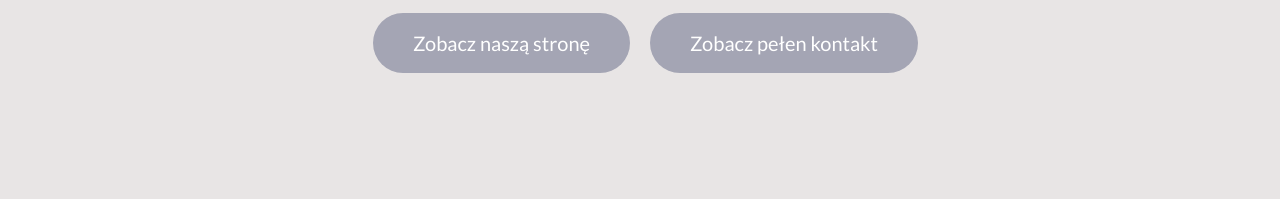
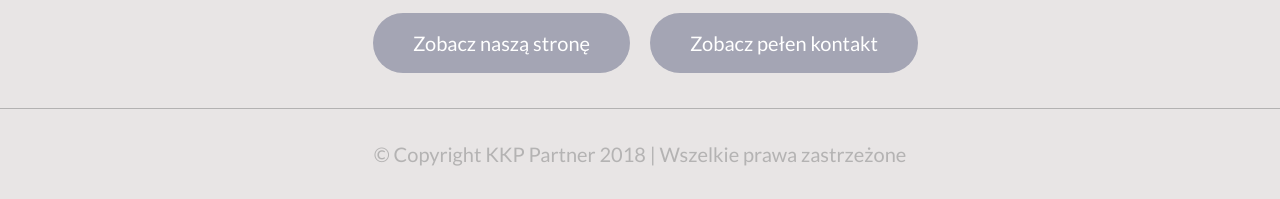
Before and after one commit to dam-orzel/KPP-Partner-LandingPage, a website: page index.html in a window 1280 px wide. Shown: the part 1864-2063 px from the top of the page. Before the commit the page ends 1942 px from the top, so only its background shows below. Drawn offline with nearby package versions, Linux system fonts and the light colour scheme.

Commit message:
added copyright

```diff
--- a/index.html
+++ b/index.html
@@ -331,7 +331,9 @@
             </div>
         </div>
     </section>
-
+    <section class="copyright">
+        <span>&copy; Copyright KKP Partner 2018 | Wszelkie prawa zastrzeżone</span>
+    </section>
 
 
     <script src="http://code.jquery.com/jquery-3.3.1.min.js" integrity="sha256-FgpCb/KJQlLNfOu91ta32o/NMZxltwRo8QtmkMRdAu8=" crossorigin="anonymous"></script>
--- a/scss/main.scss
+++ b/scss/main.scss
@@ -854,3 +854,22 @@ section.footer {
         }
     }
 }
+
+/////////////////////////////////////////////////////////////
+///////
+///////                 Copyright                 ///////
+///////
+/////////////////////////////////////////////////////////////
+
+section.copyright {
+    margin-top: 30px;
+    border-top: 1px solid rgba(145, 145, 145, 0.6);
+    padding: 30px 0 30px 0;
+    span {
+        font-size: 2em;
+        color: rgba(145, 145, 145, 0.6);
+        display: block;
+        text-align: center;
+
+    }
+}
```
Also changed, not shown: css/main.css.
